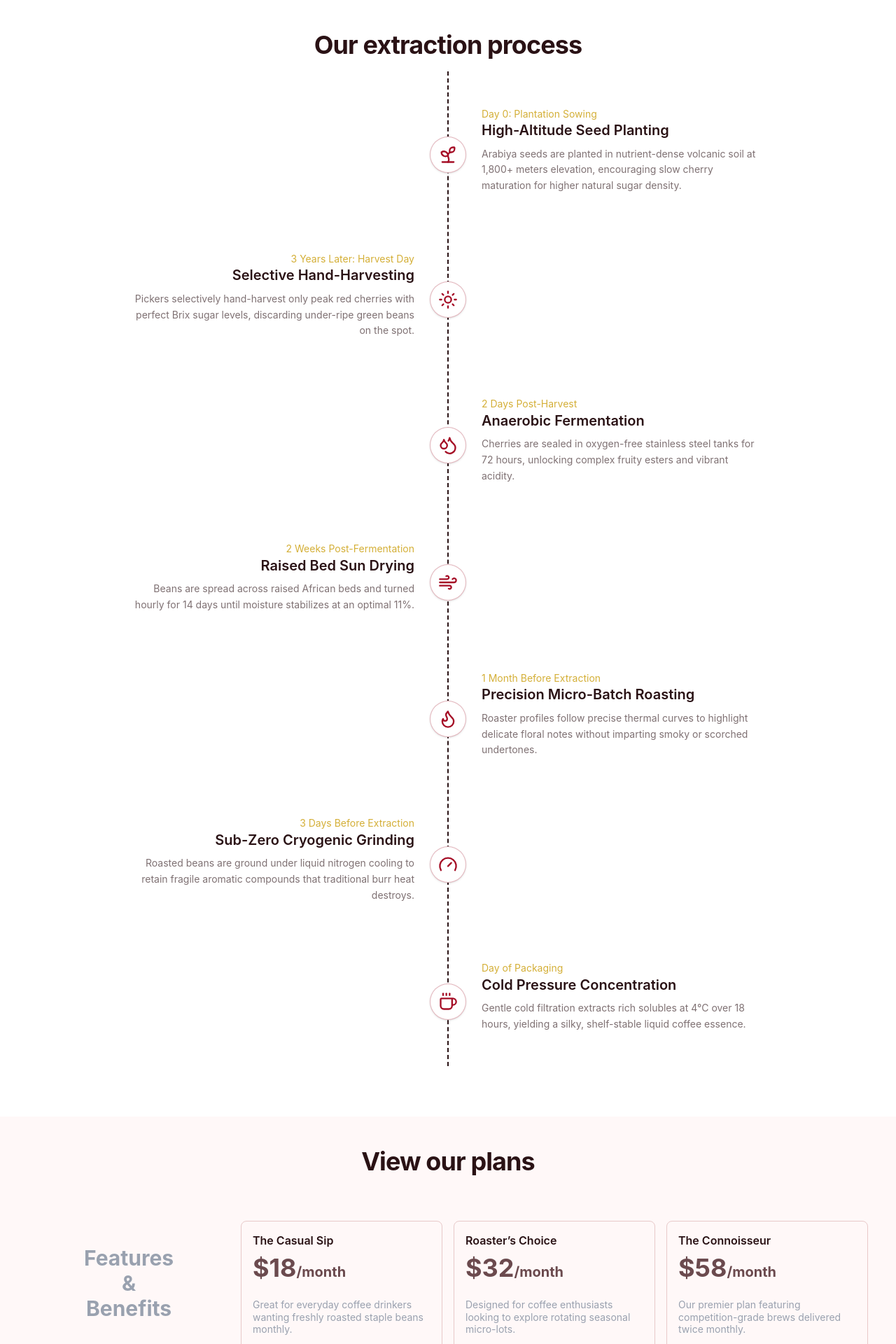
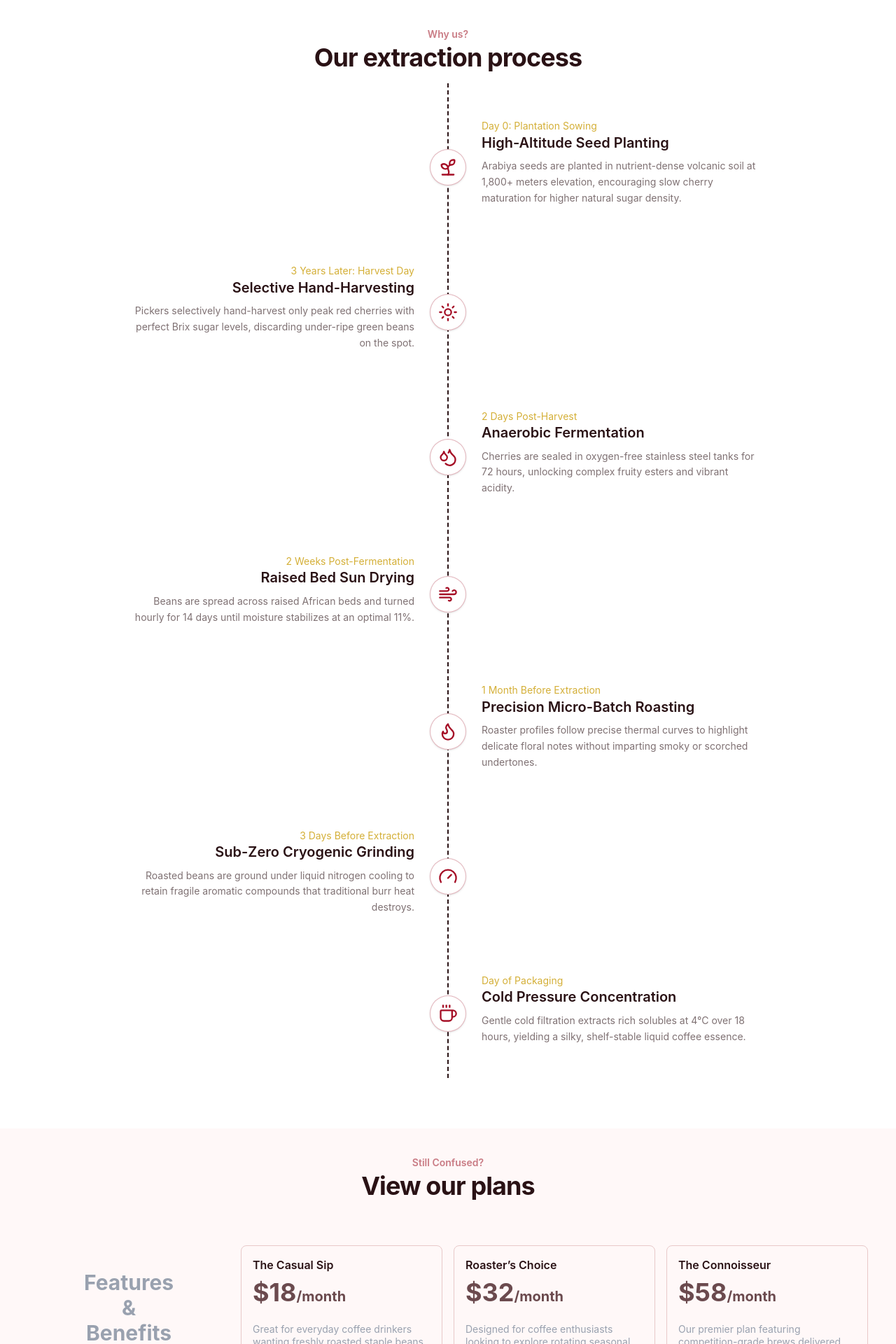
Before and after one commit to beginner-cryptonyx/RASP-UI, a React (Vite) app: page /services/coffee in a window 1280 px wide. Shown: the top 1920 px of the page at 70% size. Built offline with nearby package versions, Linux system fonts and the light colour scheme.

Commit message:
Added eyebrow component

```diff
--- /dev/null
+++ b/src/Registy/Base/Eyebrow.tsx
@@ -0,0 +1,15 @@
+import type { ReactNode } from "react";
+import { cn } from "../../Lib/utils";
+
+interface EyebrowProps {
+  children: ReactNode;
+  className?: string;
+}
+
+export default function Eyebrow({ children, className }: EyebrowProps) {
+  return (
+    <p className={cn("text-sm text-color3 font-semibold m-0 p-0 ", className)}>
+      {children}
+    </p>
+  );
+}
--- a/src/pages/App.tsx
+++ b/src/pages/App.tsx
@@ -33,7 +33,7 @@ function App() {
           </div>
           <div className="flex flex-col mx-auto" >
             <h3 className="text-center">Try it Out!</h3>
-            <Dropdown  options={Themes.map((theme) => (theme))} onChange={(v) => {themeSystem.setColorScheme(v as ThemeName)}} defaultLabel="Select a theme"></Dropdown>
+            <Dropdown  options={Themes.map((theme) => (theme))} onChange={(v) => {themeSystem.setColorScheme(v as ThemeName)}} defaultLabel={themeSystem.colorScheme}></Dropdown>
             <Button className="mt-5 text-white" onClick={() => {themeSystem.toggleMode()}} data-theme={themeSystem.colorScheme} data-mode={themeSystem.mode}>Toggle Mode</Button>
           </div>
         </div>
--- a/src/pages/Coffee.tsx
+++ b/src/pages/Coffee.tsx
@@ -1,4 +1,5 @@
 import { coffeePlans, coffeeFeatureList, coffeeProcessTimeline } from "../DummyData";
+import Eyebrow from "../Registy/Base/Eyebrow";
 import Timeline from "../Registy/Content/Timeline";
 import PricingTable from "../Registy/Marketing/Pricing";
 import useTheme from "../Theme/UseTheme";
@@ -9,11 +10,15 @@ export default function Coffee() {
   return (
     <div className="">
       <div className="bg-background2 py-10 px-6">
-        <h2 className="font-bold text-center mb-15">Our extraction process</h2>
+        <Eyebrow className="text-center">Why us?</Eyebrow>
+        <h2 className="font-bold text-center m-0 p-0 mb-15 ">Our extraction process</h2>
         <Timeline elements={coffeeProcessTimeline}></Timeline>
       </div>
-        <h2 className="font-bold text-center mt-10">View our plans</h2>
-      <PricingTable plans={coffeePlans} FeatureList={coffeeFeatureList} variant="complex"></PricingTable>
+        <div className="py-10">
+          <Eyebrow className="text-center">Still Confused?</Eyebrow>
+          <h2 className="font-bold text-center ">View our plans</h2>
+                <PricingTable plans={coffeePlans} FeatureList={coffeeFeatureList} variant="complex"></PricingTable>
+        </div>
     </div>
   );
 }
```
